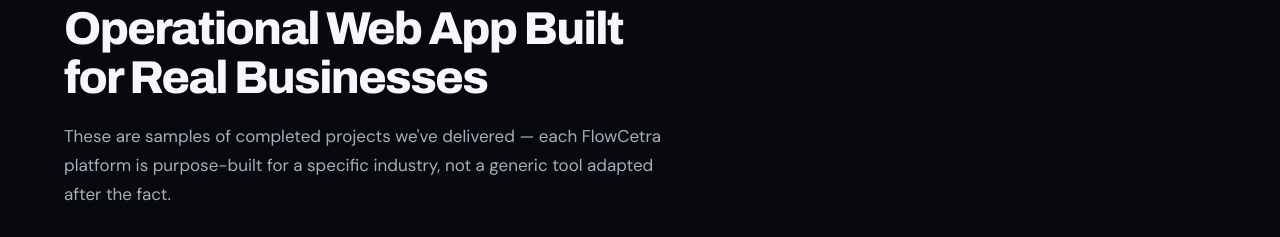
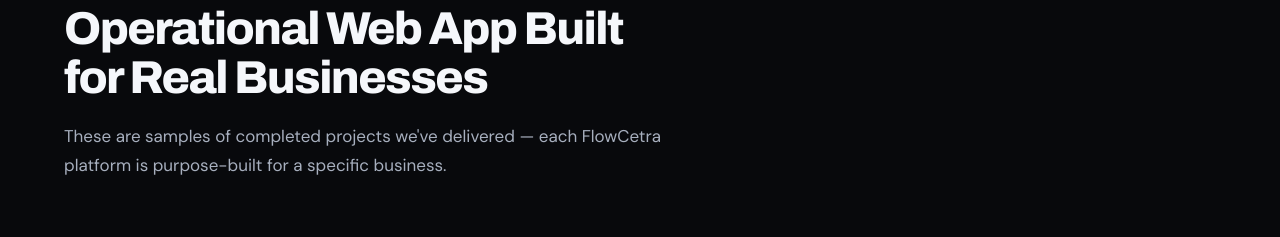
Before and after one commit to milan101q/dealership, a plain HTML site: page index.html in a window 1280 px wide. Shown: the part 2480-2717 px from the top of the page. Drawn offline with nearby package versions, Linux system fonts and the light colour scheme.

Commit message:
Update index.html

```diff
--- a/index.html
+++ b/index.html
@@ -973,7 +973,7 @@
   <div class="section-inner">
     <div class="section-tag">Our Platforms · Sample Projects</div>
     <h2 class="section-title">Operational Web App Built<br>for Real Businesses</h2>
-    <p class="section-sub">These are samples of completed projects we've delivered — each FlowCetra platform is purpose-built for a specific industry, not a generic tool adapted after the fact.</p>
+    <p class="section-sub">These are samples of completed projects we've delivered — each FlowCetra platform is purpose-built for a specific business.</p>
     <div class="platforms-grid">
 
       <!-- Garaj.online -->
```
